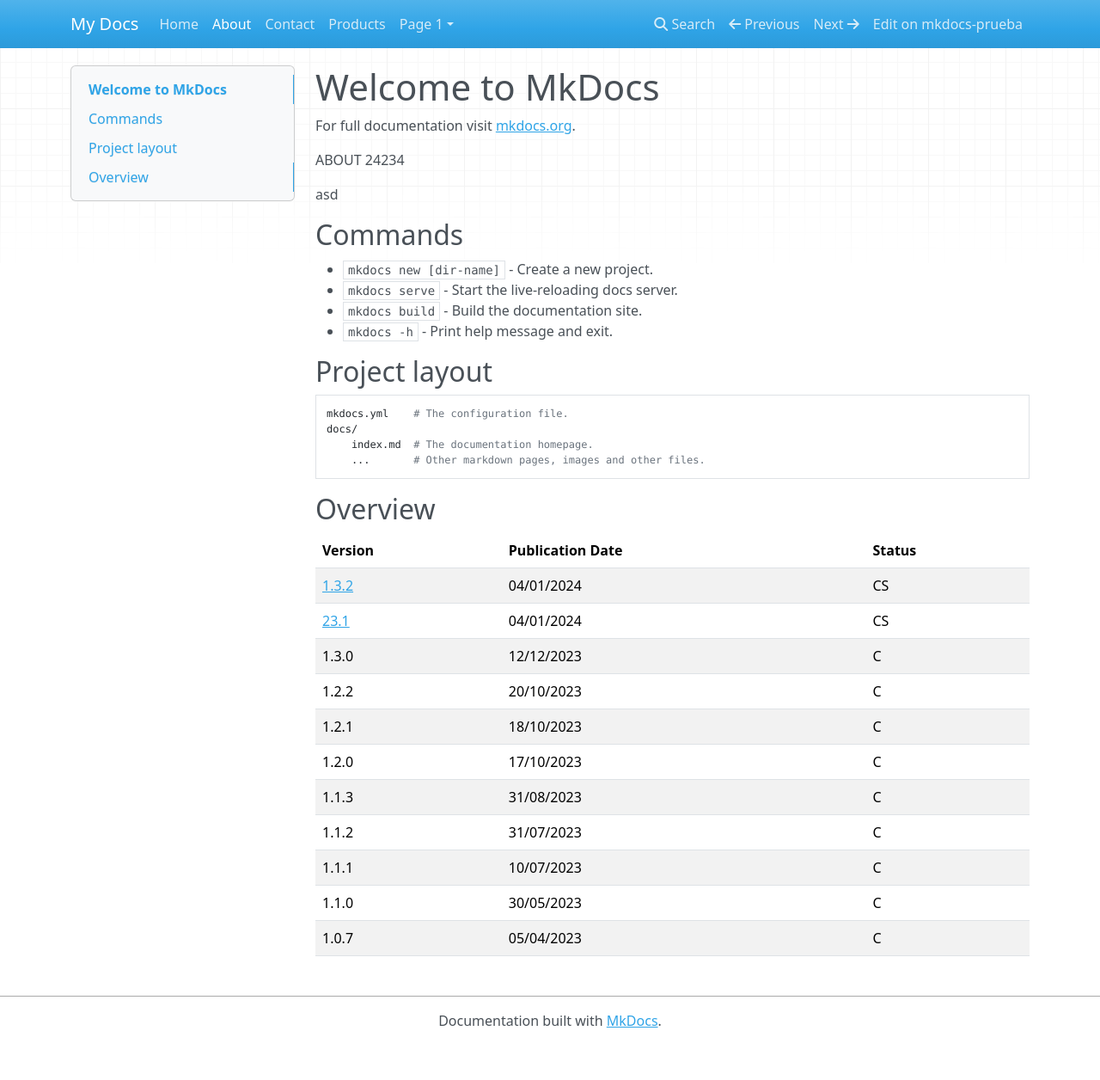
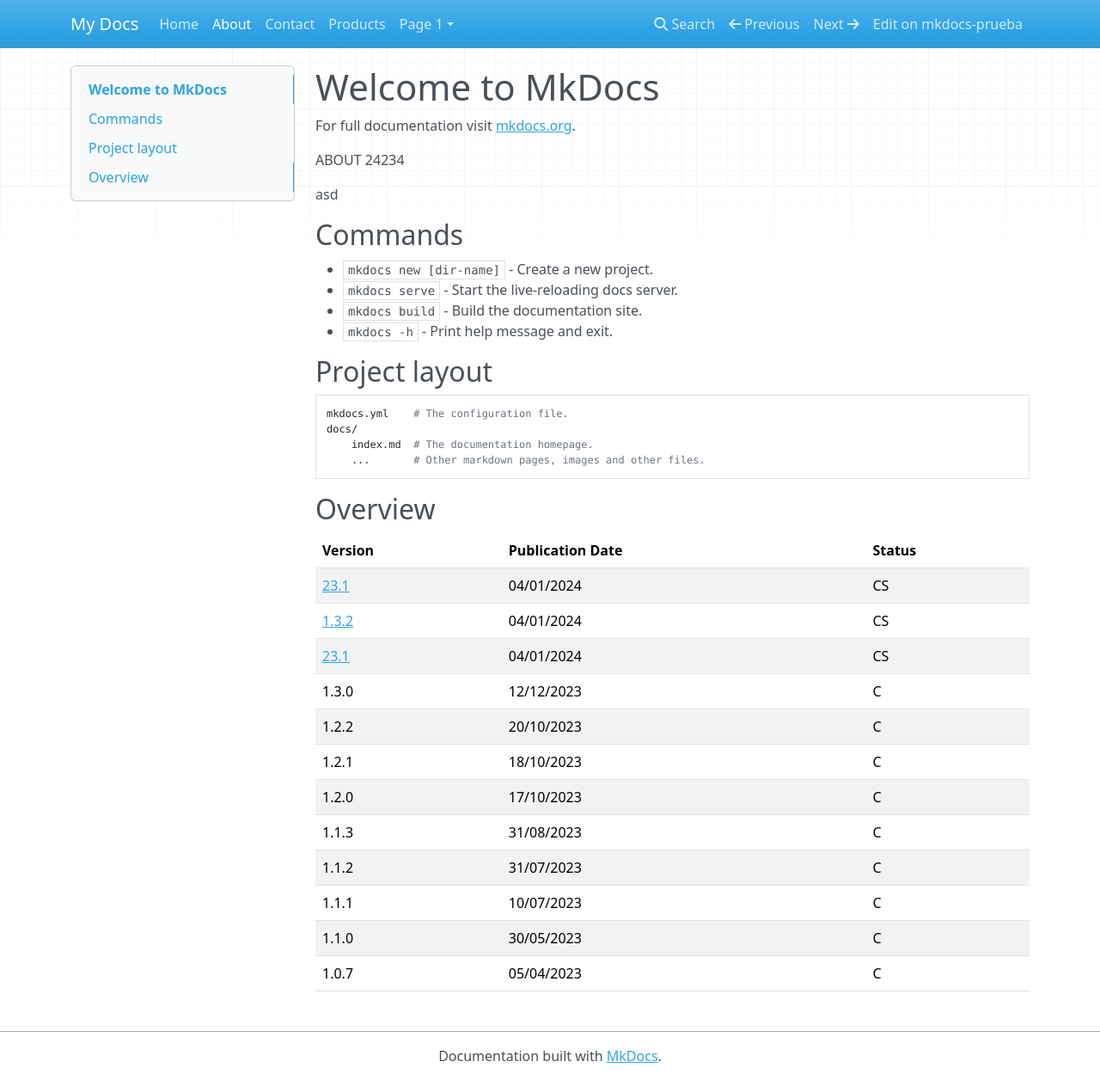
Before and after one commit to facumoyanosmf/mkdocs-prueba, an MkDocs documentation site: the page built from docs/about.md, in a window 1280 px wide and 1256 px high. Shown: the whole window at 86% size. Built offline with MkDocs 1.6.1, drawn with Linux system fonts in a browser that asks for light colours; nearby versions of some CDN libraries.

Commit message:
commit desde jenkins

```diff
--- a/docs/about.md
+++ b/docs/about.md
@@ -23,6 +23,7 @@
 
 | Version | Publication Date | Status |
 | --- | --- | --- |
+| [23.1](https://github.com/facumoyanosmf/mkdocs-prueba/releases/tag/pubished) | 04/01/2024 | CS |
 | [1.3.2](https://github.com/facumoyanosmf/mkdocs-prueba/releases/tag/pubished) | 04/01/2024 | CS |
 | [23.1](https://github.com/facumoyanosmf/mkdocs-prueba/releases/tag/pubished) | 04/01/2024 | CS |
 | 1.3.0 | 12/12/2023 | C  |
```
